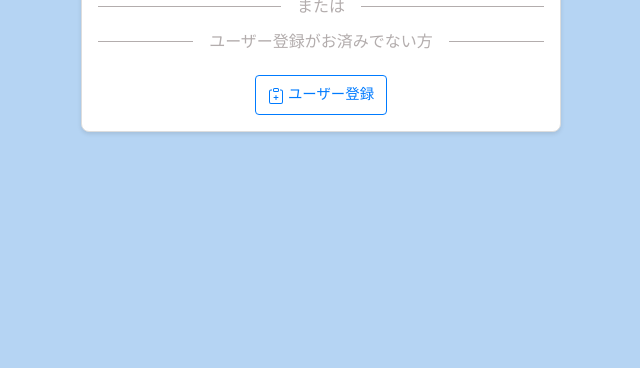
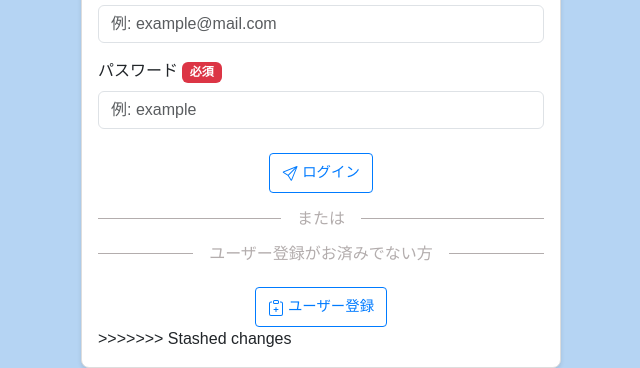
Before and after one commit to Mitsukkisan/groupwork-2024, a website with bundled scripts: page public/index.html in a window 1280 px wide. Shown: the part 485-853 px from the top of the page, without its empty margins (319-959 px from the left). Before the commit the page ends 800 px from the top, so only its background shows below. Built offline with nearby package versions, Linux system fonts and the light colour scheme.

Commit message:
ログイン画面の修正

```diff
--- a/public/index.html
+++ b/public/index.html
@@ -10,11 +10,12 @@
   <title>Bootstrap Demo</title>
   <link href="https://cdn.jsdelivr.net/npm/bootstrap@5.3.0/dist/css/bootstrap.min.css" rel="stylesheet"
     integrity="sha384-9ndCyUaIbzAi2FUVXJi0CjmCapSmO7SnpJef0486qhLnuZ2cdeRhO02iuK6FUUVM" crossorigin="anonymous">
-    <script type="module" src="./firebaseauth.js"></script>
-    <link href="./style.css" rel="stylesheet">
+  <script type="module" src="./firebaseauth.js"></script>
+  <link href="./style.css" rel="stylesheet">
 </head>
 
 </head>
+
 <body class="d-flex flex-column justify-content-center align-items-center vh-100">
   <!-- Firebase JavaScript SDK -->
   <script src="https://www.gstatic.com/firebasejs/10.0.0/firebase-app-compat.js"></script>
@@ -58,6 +59,7 @@
   </script>
   <div class="d-flex align-items-center justify-content-center vh-100">
     <div class="card p-3" style="width: 30rem;">
+<<<<<<< Updated upstream
         <!-- action属性にエンドポイント先URLを指定 -->
         <form method="post" action="">
             <h2 class="text-center">コンビニトレンド</h2>
@@ -89,9 +91,44 @@
                 <path d="M9.5 1a.5.5 0 0 1 .5.5v1a.5.5 0 0 1-.5.5h-3a.5.5 0 0 1-.5-.5v-1a.5.5 0 0 1 .5-.5zm-3-1A1.5 1.5 0 0 0 5 1.5v1A1.5 1.5 0 0 0 6.5 4h3A1.5 1.5 0 0 0 11 2.5v-1A1.5 1.5 0 0 0 9.5 0z"/>
               </svg>     ユーザー登録</button></div>
         </form>
+=======
+      <!-- action属性にエンドポイント先URLを指定 -->
+      <form method="post" action="">
+        <h2 class="text-center">コンビニトレンド</h2>
+        <div class="mb-3">
+          <label for="signupEmail" class="form-label">メールアドレス<span class="badge bg-danger ms-1">必須</span></label>
+          <input type="email" class="form-control" id="signupEmail" placeholder="例: example@mail.com" required>
+        </div>
+        <div class=" mb-3">
+          <label for="signupPassword" class="form-label">パスワード<span class="badge bg-danger ms-1">必須</span></label>
+          <input type="password" id="signupPassword" class="form-control" placeholder="例: example" required>
+        </div>
+        <div class="text-center">
+          <button type="submit" class="btn btn-primary text-center" id="submitSignin"><svg
+              xmlns="http://www.w3.org/2000/svg" width="16" height="15" fill="currentColor" class="bi bi-send me-1"
+              viewBox="0 0 16 16">
+              <path d="M15.854.146a.5.5 0 0 1 .11.54l-5.819 14.547a.75.75 0 0 1-1.329.124l-3.178-4.995L.643 7.184a.75.75 0 0 1 .124-1.33L15.314.037a.5.5 0 0 1 .54.11ZM6.636 10.07l2.761 4.338L14.13 2.576zm6.787-8.201L1.591 6.602l4.339 2.76z" />
+            </svg>ログイン</button>
+        </div>
+        <h2 class="head-border">または</h2>
+        <div id="firebaseui-auth-container"></div>
+        <h2 class="head-border">ユーザー登録がお済みでない方</h2>
+        <div class="text-center">
+          <a href="signup.html" class="btn btn-primary text-center" id="submitSignup">
+            <svg xmlns="http://www.w3.org/2000/svg" width="16" height="16" fill="currentColor"
+              class="bi bi-clipboard-plus" viewBox="0 0 16 16">
+              <path fill-rule="evenodd" d="M8 7a.5.5 0 0 1 .5.5V9H10a.5.5 0 0 1 0 1H8.5v1.5a.5.5 0 0 1-1 0V10H6a.5.5 0 0 1 0-1h1.5V7.5A.5.5 0 0 1 8 7" />
+              <path d="M4 1.5H3a2 2 0 0 0-2 2V14a2 2 0 0 0 2 2h10a2 2 0 0 0 2-2V3.5a2 2 0 0 0-2-2h-1v1h1a1 1 0 0 1 1 1V14a1 1 0 0 1-1 1H3a1 1 0 0 1-1-1V3.5a1 1 0 0 1 1-1h1z" />
+              <path d="M9.5 1a.5.5 0 0 1 .5.5v1a.5.5 0 0 1-.5.5h-3a.5.5 0 0 1-.5-.5v-1a.5.5 0 0 1 .5-.5zm-3-1A1.5 1.5 0 0 0 5 1.5v1A1.5 1.5 0 0 0 6.5 4h3A1.5 1.5 0 0 0 11 2.5v-1A1.5 1.5 0 0 0 9.5 0z" />
+            </svg> ユーザー登録
+          </a>
+        </div>
+      </form>
+>>>>>>> Stashed changes
     </div>
   </div>
   <!-- id属性がfirebaseui-auth-containerに対して認証付きボタン機能が適応される -->
   <!-- Googleでログインボタンを移動させる場合は、以下のdiv idタグを切り取ってください -->
 </body>
+
 </html>
```
